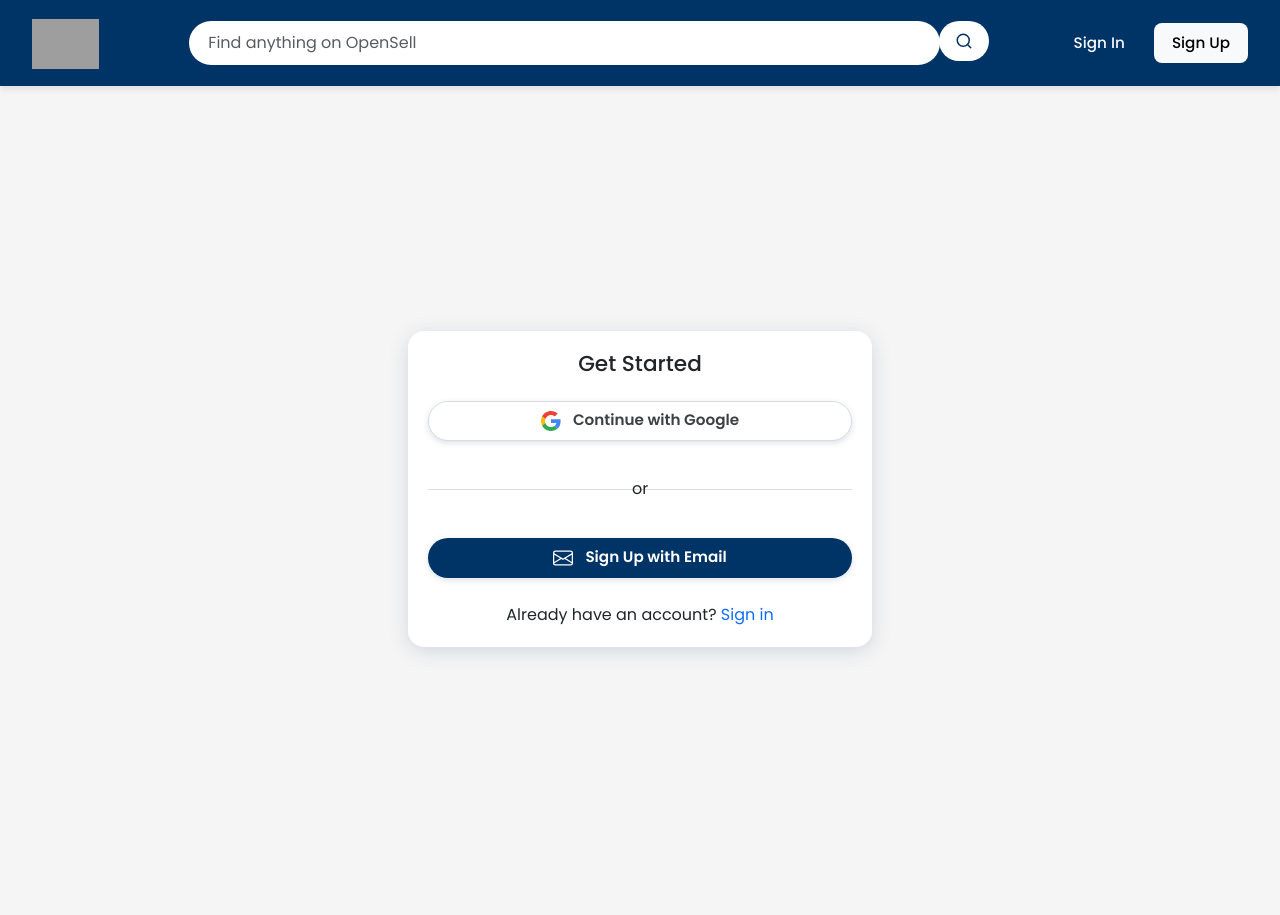
After one commit to OpenSell-Creator/OpenSellRepo, a Django app: page /signup/ in a window 1280 px wide. The commit adds this page. Run offline with Django 5.2, Linux system fonts and the light colour scheme; some libraries are stand-ins or nearby versions; grey boxes are pictures that could not be loaded.

Commit message:
sign up option
added sign up option page

```diff
--- a/User/urls.py
+++ b/User/urls.py
@@ -7,6 +7,7 @@
 urlpatterns = [
     path('login/', views.loginview, name='login'),
     path('logout/', views.logoutview, name='logout'),
+    path('signup/', views.signup_options, name='signup_options'),
     path('register/', views.register_user, name='register'),
 
     path('password-reset/',
--- a/User/views.py
+++ b/User/views.py
@@ -74,6 +74,12 @@
 			messages.success(request, ("You have successfully registered! Welcome!"))
 			return redirect(reverse('profile_update'))
 	return render(request, "signup.html", {'form':form})
+
+def signup_options(request):
+    next_url = request.GET.get('next', '')
+    return render(request, 'signup_options.html', {
+        'next': next_url
+    })
 
 @login_required
 def profile_menu(request):
--- a/templates/home.html
+++ b/templates/home.html
@@ -284,7 +284,7 @@
                 <h1 class="hero-title">Welcome to OpenSell Marketplace</h1>
                 <p class="hero-subtitle">Join thousands of satisfied customers in the most trusted marketplace</p>
                 <div class="hero-buttons">
-                    <a href="{% url 'register' %}" class="btn btn-primary btn-lg">Get Started</a>
+                    <a href="{% url 'signup_options' %}" class="btn btn-primary btn-lg">Get Started</a>
                     <a href="{% url 'login' %}" class="btn btn-outline-light btn-lg">Sign In</a>
                 </div>
             </div>
--- /dev/null
+++ b/templates/signup_options.html
@@ -0,0 +1,173 @@
+{% extends 'base.html' %}
+{% load static %}
+{% load socialaccount %}
+
+{% block 'Body' %}
+<div class="container">
+    <div class="row justify-content-center align-items-center min-vh-100">
+        <div class="col-md-8 col-lg-6 col-xl-5">
+            <div class="card">
+                <div class="card-body p-4 p-lg-5">
+                    <h2 class="text-center mb-4">Get Started</h2>
+
+                    <div class="d-flex flex-column gap-3 mt-4">
+                        <a href="{% provider_login_url 'google' next=next %}" class="btn btn-google">
+                            <div class="google-icon-wrapper">
+                                <svg class="google-icon" xmlns="http://www.w3.org/2000/svg" viewBox="0 0 48 48">
+                                    <path fill="#EA4335" d="M24 9.5c3.54 0 6.71 1.22 9.21 3.6l6.85-6.85C35.9 2.38 30.47 0 24 0 14.62 0 6.51 5.38 2.56 13.22l7.98 6.19C12.43 13.72 17.74 9.5 24 9.5z"/>
+                                    <path fill="#4285F4" d="M46.98 24.55c0-1.57-.15-3.09-.38-4.55H24v9.02h12.94c-.58 2.96-2.26 5.48-4.78 7.18l7.73 6c4.51-4.18 7.09-10.36 7.09-17.65z"/>
+                                    <path fill="#FBBC05" d="M10.53 28.59c-.48-1.45-.76-2.99-.76-4.59s.27-3.14.76-4.59l-7.98-6.19C.92 16.46 0 20.12 0 24c0 3.88.92 7.54 2.56 10.78l7.97-6.19z"/>
+                                    <path fill="#34A853" d="M24 48c6.48 0 11.93-2.13 15.89-5.81l-7.73-6c-2.15 1.45-4.92 2.3-8.16 2.3-6.26 0-11.57-4.22-13.47-9.91l-7.98 6.19C6.51 42.62 14.62 48 24 48z"/>
+                                    <path fill="none" d="M0 0h48v48H0z"/>
+                                </svg>
+                            </div>
+                            <span class="btn-text">Continue with Google</span>
+                        </a>
+
+                        <div class="position-relative text-center my-3">
+                            <hr class="border-secondary">
+                            <span class="px-3 bg-card-background position-absolute top-50 start-50 translate-middle">or</span>
+                        </div>
+
+                        <a href="{% url 'register' %}" class="btn btn-email">
+                            <div class="email-icon-wrapper">
+                                <svg xmlns="http://www.w3.org/2000/svg" width="20" height="20" fill="currentColor" class="bi bi-envelope" viewBox="0 0 16 16">
+                                    <path d="M0 4a2 2 0 0 1 2-2h12a2 2 0 0 1 2 2v8a2 2 0 0 1-2 2H2a2 2 0 0 1-2-2V4Zm2-1a1 1 0 0 0-1 1v.217l7 4.2 7-4.2V4a1 1 0 0 0-1-1H2Zm13 2.383-4.708 2.825L15 11.105V5.383Zm-.034 6.876-5.64-3.471L8 9.583l-1.326-.795-5.64 3.47A1 1 0 0 0 2 13h12a1 1 0 0 0 .966-.741ZM1 11.105l4.708-2.897L1 5.383v5.722Z"/>
+                                </svg>
+                            </div>
+                            <span class="btn-text">Sign Up with Email</span>
+                        </a>
+                    </div>
+
+                    <p class="text-center mt-4 mb-0">Already have an account?
+                        <a href="{% url 'login' %}" class="text-decoration-none">Sign in</a>
+                    </p>
+                </div>
+            </div>
+        </div>
+    </div>
+</div>
+
+<style>
+    /* Button base styles from original template */
+    .btn-google,
+    .btn-email {
+        position: relative;
+        display: flex;
+        align-items: center;
+        justify-content: center;
+        padding: 0.875rem 1.5rem;
+        border: none;
+        border-radius: var(--radius-xl);
+        font-weight: 600;
+        transition: all 0.3s cubic-bezier(0.4, 0, 0.2, 1);
+        overflow: hidden;
+        gap: 0.75rem;
+        text-decoration: none;
+    }
+
+    /* Google Button */
+    .btn-google {
+        background-color: white;
+        color: #3c4043;
+        box-shadow: 0 2px 6px var(--shadow-color);
+        border: 1px solid #dadce0;
+    }
+
+    .btn-google:hover {
+        transform: translateY(-2px);
+        box-shadow: 0 4px 12px var(--shadow-color);
+        background-color: #f8f9fa;
+        text-decoration: none;
+    }
+
+    /* Google icon styling */
+    .google-icon-wrapper {
+        display: flex;
+        align-items: center;
+        justify-content: center;
+    }
+
+    .google-icon {
+        width: 20px;
+        height: 20px;
+    }
+
+    /* Email Button */
+    .btn-email {
+        background-color: var(--primary-color);
+        color: white;
+        box-shadow: 0 2px 6px var(--shadow-color);
+    }
+
+    .btn-email:hover {
+        transform: translateY(-2px);
+        box-shadow: 0 4px 12px var(--shadow-color);
+        color: white;
+        text-decoration: none;
+    }
+
+    .email-icon-wrapper {
+        display: flex;
+        align-items: center;
+        justify-content: center;
+    }
+
+
+    /* Or divider */
+    .position-relative .bg-card-background {
+        background-color: var(--card-bg);
+        padding: 0 16px;
+    }
+
+    /* Dark theme adjustments */
+    [data-bs-theme="dark"] .btn-google {
+        background-color: #2d2d2d;
+        border-color: #444;
+        color: #e8eaed;
+    }
+
+    [data-bs-theme="dark"] .btn-google:hover {
+        background-color: #383838;
+    }
+
+    [data-bs-theme="dark"] .btn-email {
+        background: linear-gradient(135deg, #1877f2 0%, #0d5cb6 100%);
+    }
+
+    [data-bs-theme="dark"] .btn-email:hover {
+        background: linear-gradient(135deg, #1b81ff 0%, #0e66cc 100%);
+    }
+
+    /* Animation */
+    @keyframes buttonEntry {
+        from {
+            opacity: 0;
+            transform: translateY(10px);
+        }
+        to {
+            opacity: 1;
+            transform: translateY(0);
+        }
+    }
+
+    .btn-google,
+    .btn-email {
+        animation: buttonEntry 0.6s ease-out;
+    }
+
+    /* Responsive Adjustments */
+    @media (max-width: 576px) {
+        .card-body {
+            padding: 1.5rem;
+        }
+
+        .btn-google,
+        .btn-email {
+            padding: 0.75rem 1rem;
+            font-size: 0.9rem;
+        }
+    }
+</style>
+{% endblock %}
+{% block 'Footer'%}{% endblock %}
```
Also changed, not shown: templates/login.html (+51 -106 lines).
